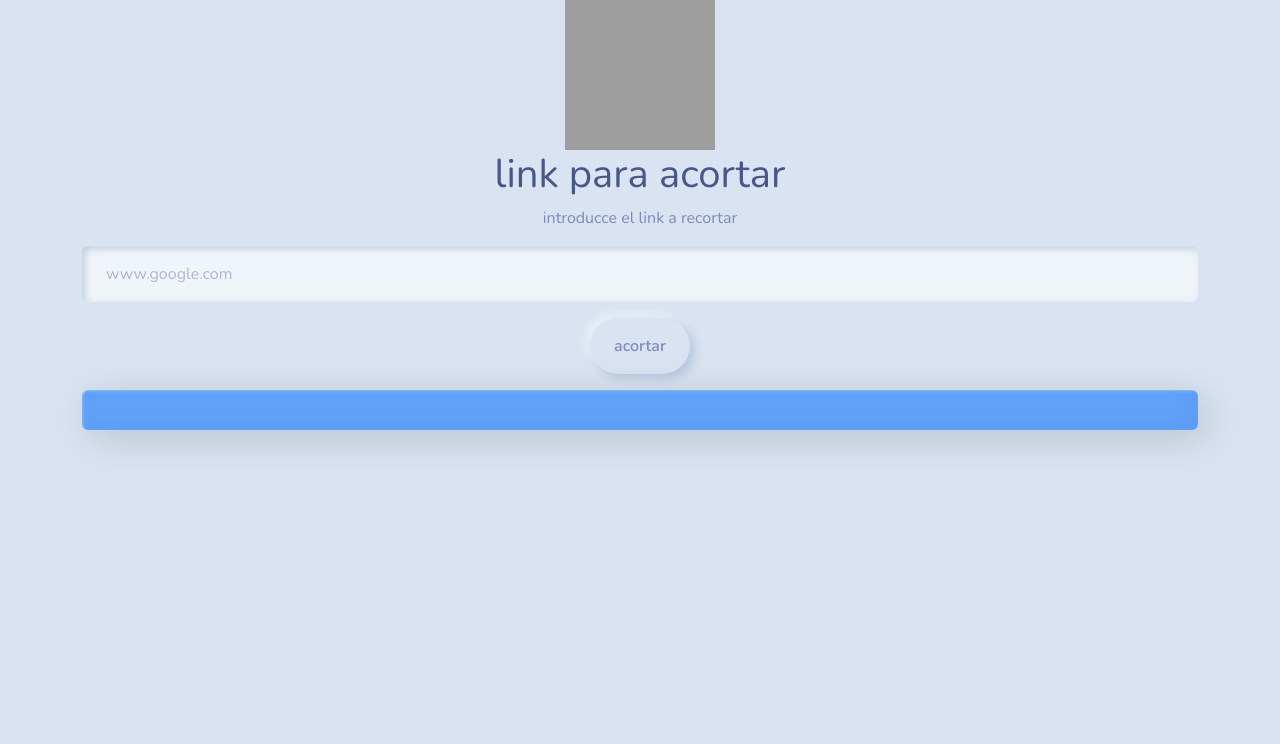
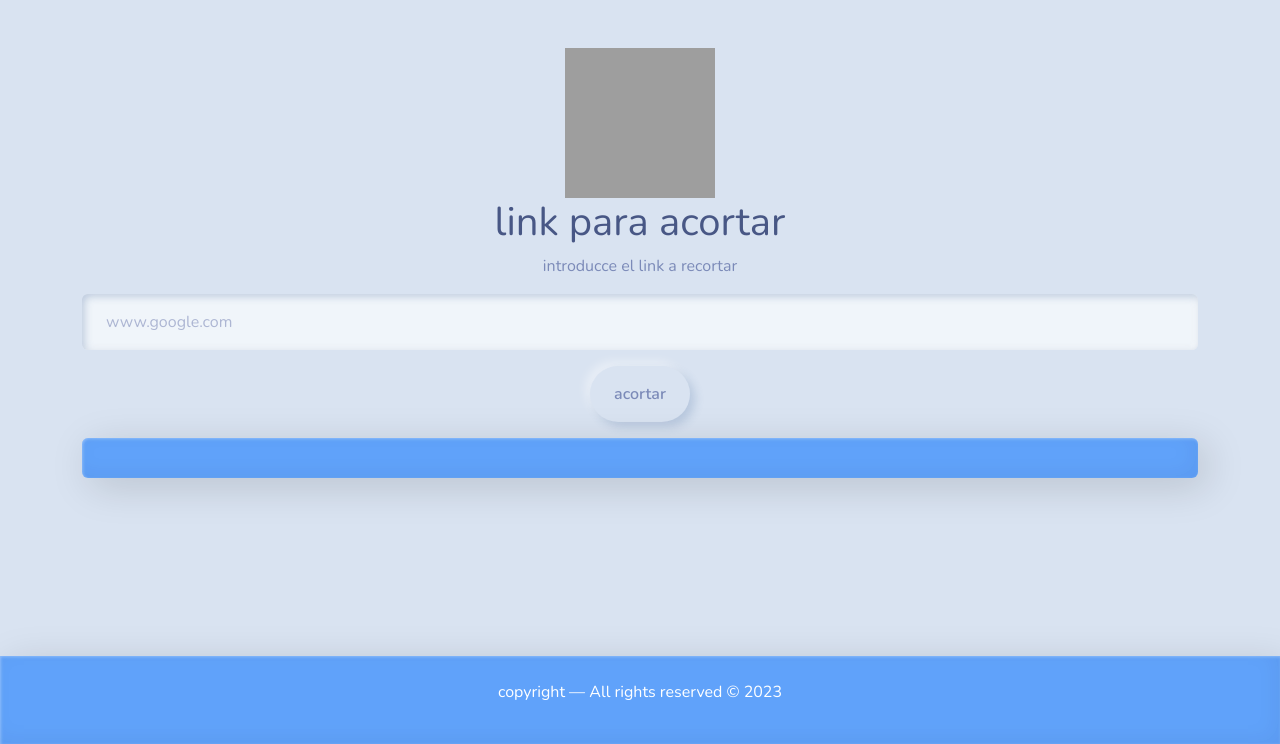
Before and after one commit to lastHunter956/acortador-de-link, a Flask app: page / in a window 1280 px wide. Shown: the part 56-800 px from the top of the page. Run offline with Flask 2, Linux system fonts and the light colour scheme; some libraries are stand-ins or nearby versions; grey boxes are pictures that could not be loaded.

Commit message:
se agrego el copyright

```diff
--- a/templates/index.html
+++ b/templates/index.html
@@ -21,7 +21,7 @@
       </nav>
     </head>
     <body>
-        <div class="container-md text-center">
+        <div class="container-md text-center pt-5">
             <img src="https://cdn-icons-png.flaticon.com/128/7492/7492491.png"
      width="150"
      height="150">
@@ -34,7 +34,7 @@
                  </div>
                <div class="mb-3 text-center">
                 <div class="mb-1 ">
-                    <button type="submit" class="btn btn-primary">acortar</button>
+                    <button type="submit" class="btn btn-primary" >acortar</button>
                   </div>
                 </div>
                <div class="mb-3">
@@ -42,9 +42,20 @@
                     <h2> {{url_recortada}} </h2>
                   </div>
                 </div>
+
            </form>
 
         </div>
 
+
+
     </body>
+    <footer class="fixed-bottom">
+      <div class="container-fluid alert-primary">
+        <div class="col-xs-12 p-4" >
+          <p class="text-white text-center">copyright
+            — All rights reserved © 2023</p>
+          </div>
+      </div>
+  </footer>
 </html>
```
